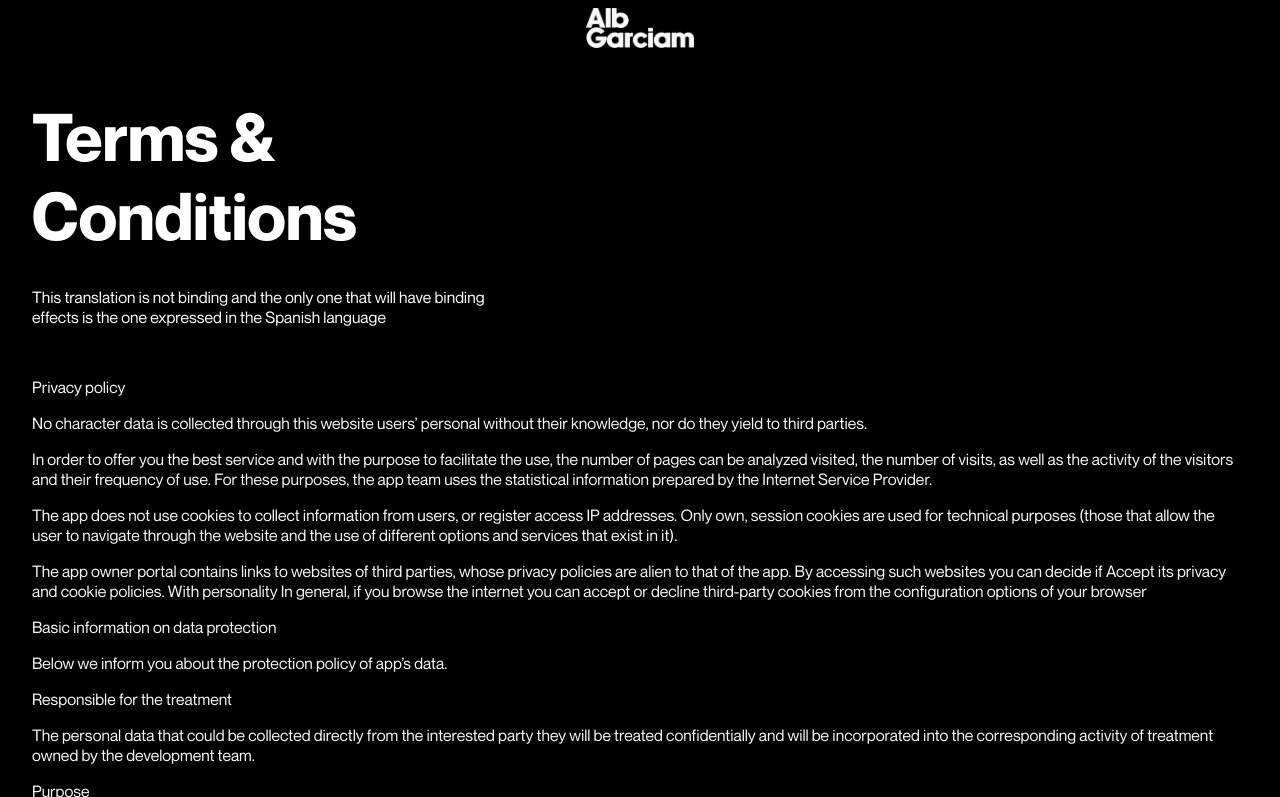
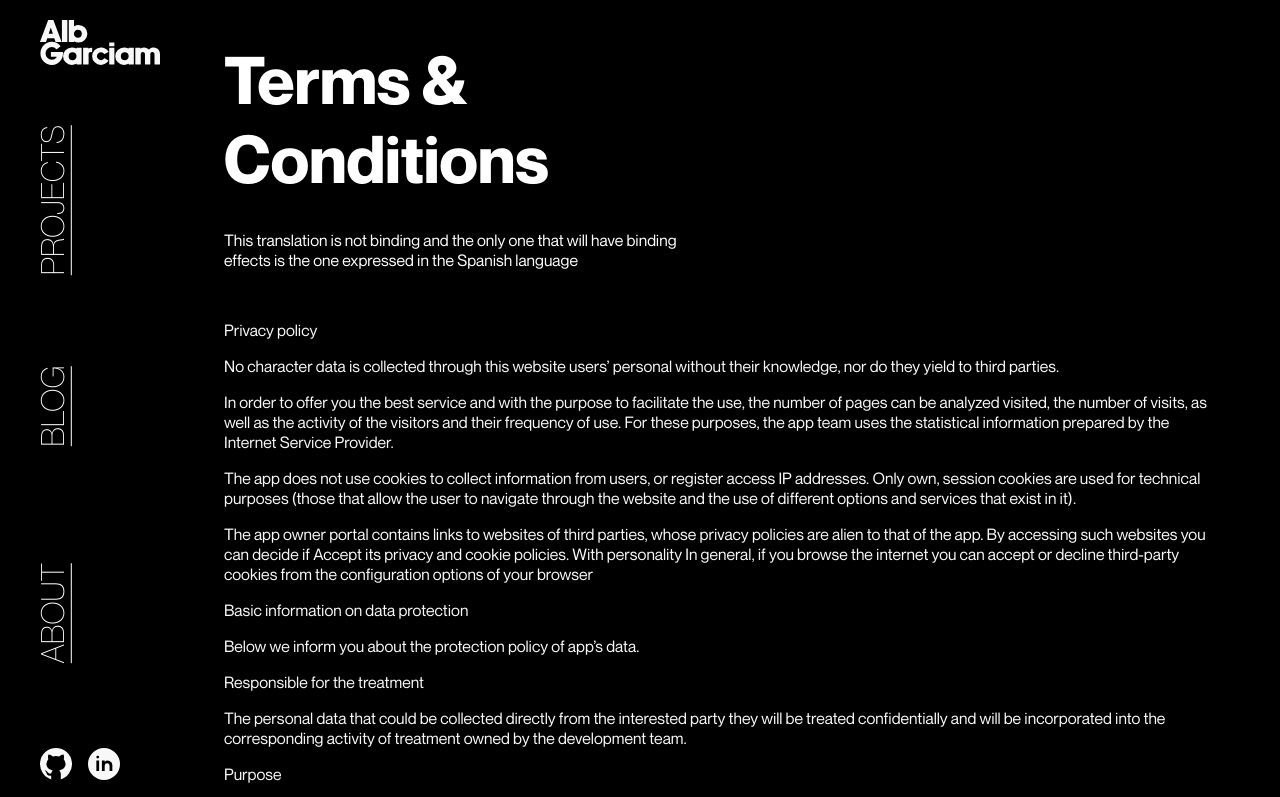
Before and after one commit to AlbGarciam/albgarciam.github.io, a Gatsby site: page /terms in a window 1280 px wide. Shown: the top 797 px of the page. Built offline with nearby package versions, Linux system fonts and the light colour scheme; Gatsby itself is replaced by a stand-in of ours.

Commit message:
finish terms and landing

```diff
--- a/src/organisms/DynamicNavBar/index.js
+++ b/src/organisms/DynamicNavBar/index.js
@@ -4,7 +4,7 @@ import Theme from "../../theme";
 
 const internalStyles = {
   backgroundColor: "clear",
-  height: "100%"
+  height: "95vh"
 }
 
 export default class DynamicNavBar extends React.Component {
@@ -22,8 +22,14 @@ export default class DynamicNavBar extends React.Component {
   }
 
   render() {
-    const style = { ...this.props.style, ...internalStyles }
     const isMobile = this.state.width <= 768
+    let style = {}
+    if (!isMobile) {
+      style = { ...this.props.style, ...internalStyles }
+    } else {
+      style = { ...this.props.style }
+    }
+
     return (
       <div style={style}>
         {!isMobile && <DesktopNavBar style={{ height: "100%" }} />}
--- a/src/pages/terms.js
+++ b/src/pages/terms.js
@@ -1,5 +1,6 @@
 import * as React from "react";
-import { NavBar, Footer } from "../molecules";
+import { DynamicNavBar } from "../organisms";
+import { NavBar, Footer, Heading } from "../molecules";
 import { SectionTitle } from "../atoms";
 import Theme from "../theme";
 import terms from "../json/terms";
@@ -14,7 +15,7 @@ const mainStyles = {
 const containerStyle = {
   display: "flex",
   flexDirection: "column",
-  margin: Theme.Sizes.Spacings.m,
+  margin: "0 " + Theme.Sizes.Spacings.m,
   maxWidth: Theme.Sizes.Dimensions.maxWidth,
 };
 
@@ -25,11 +26,28 @@ const paragraphStyle = {
 };
 
 export default class TermsPage extends React.Component {
+  state = { width: 0 };
+
+  componentDidMount() {
+    const { innerWidth: width } = window;
+    this.setState({ width });
+    window.addEventListener("resize", this.handleResize.bind(this));
+  }
+
+  handleResize() {
+    const { innerWidth: width } = window;
+    this.setState({ width });
+  }
+
   render() {
+    const isMobile = this.state.width < 768
+    const margin = isMobile ? "2.5rem" : "2.5rem 2.5rem 2.5rem 12rem"
     return (
       <main style={mainStyles}>
-        <NavBar />
-        <div style={{display: "flex", flexDirection: "column", alignItems: "center"}}>
+        {!isMobile && <DynamicNavBar style={{ padding: "2.5vh 2.5rem", position: "fixed", top: 0, left: 0 }} />}
+        {isMobile && <DynamicNavBar style={{ margin: "2.5rem" }} />}
+
+        <div style={{ display: "flex", flexDirection: "column", alignItems: "center", margin }}>
           <div style={containerStyle}>
             <SectionTitle title="Terms & Conditions" subtitle={terms.header} />
             <div>
@@ -40,7 +58,6 @@ export default class TermsPage extends React.Component {
             </div>
           </div>
         </div>
-        <Footer />
       </main>
     );
   }
```
Also changed, not shown: src/pages/product.js (+8 -6 lines).
